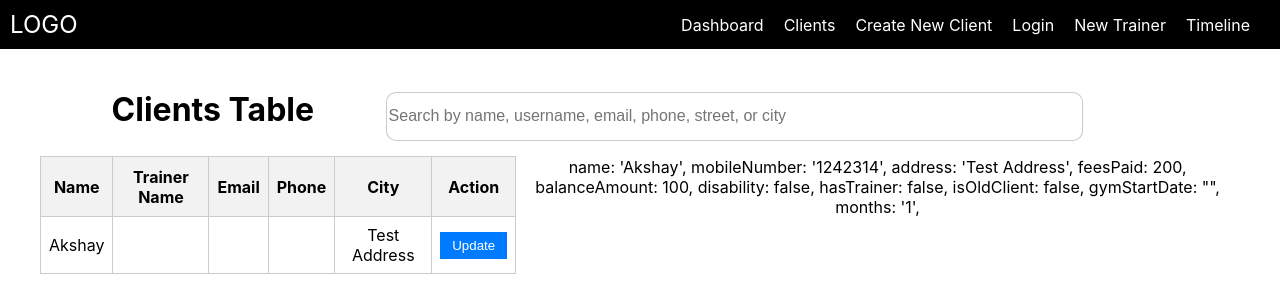
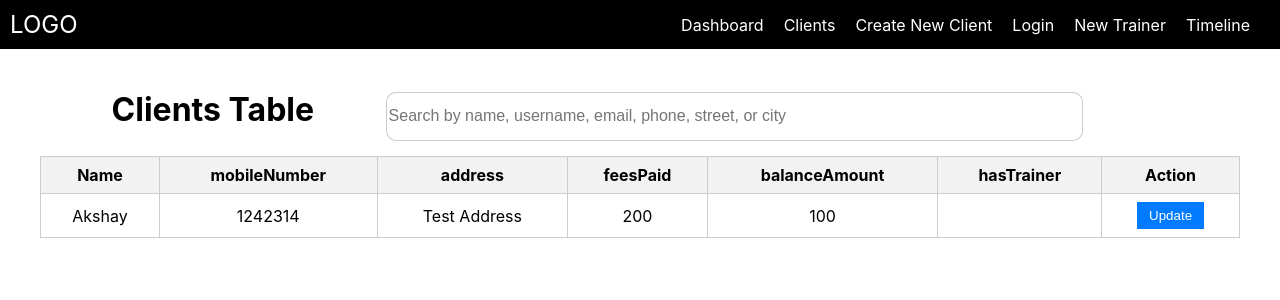
Before and after one commit to AkshayGulhane46/gym, a React (Create React App) app: page /clients in a window 1280 px wide. Shown: the top 300 px of the page. Built offline with nearby package versions, Linux system fonts and the light colour scheme; the HTML template or start-up script is replaced by a standard one.

Commit message:
Commit1305241

```diff
--- a/src/components/Admin/ClientsPage.js
+++ b/src/components/Admin/ClientsPage.js
@@ -61,33 +61,23 @@ function ClientsPage() {
         <thead>
           <tr>
             <th>Name</th>
-            <th>Trainer Name</th>
-            <th>Email</th>
-            <th>Phone</th>
-            <th>City</th>
+            <th>mobileNumber</th>
+            <th>address</th>
+            <th>feesPaid</th>
+            <th>balanceAmount</th>
+            <th>hasTrainer</th>
             <th>Action</th>
-
-
-            name: 'Akshay',
-      mobileNumber: '1242314',
-      address: 'Test Address',
-      feesPaid: 200,
-      balanceAmount: 100,
-      disability: false,
-      hasTrainer: false,
-      isOldClient: false,
-      gymStartDate: "",
-      months: '1',
           </tr>
         </thead>
         <tbody>
           {filteredClients.map((client) => (
             <tr key={client.id}>
               <td>{client.name}</td>
-              <td>{client.trainerName}</td>
-              <td>{client.email}</td>
-              <td>{client.phone}</td>
+              <td>{client.mobileNumber}</td>
               <td>{client.address}</td>
+              <td>{client.feesPaid}</td>
+              <td>{client.balanceAmount}</td>
+              <td>{client.hasTrainer}</td>
               <td>
                 <button onClick={() => handleUpdate(client.id)}>Update</button>
               </td>
```
